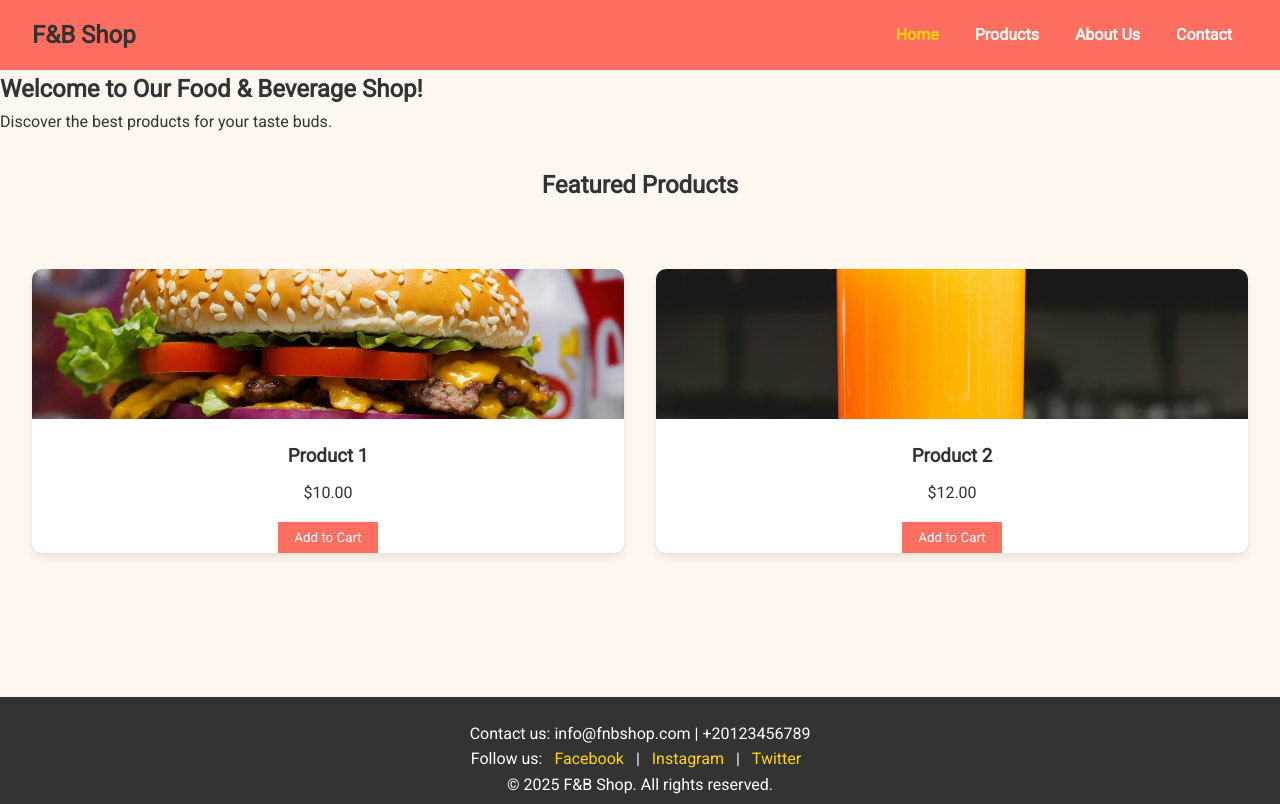
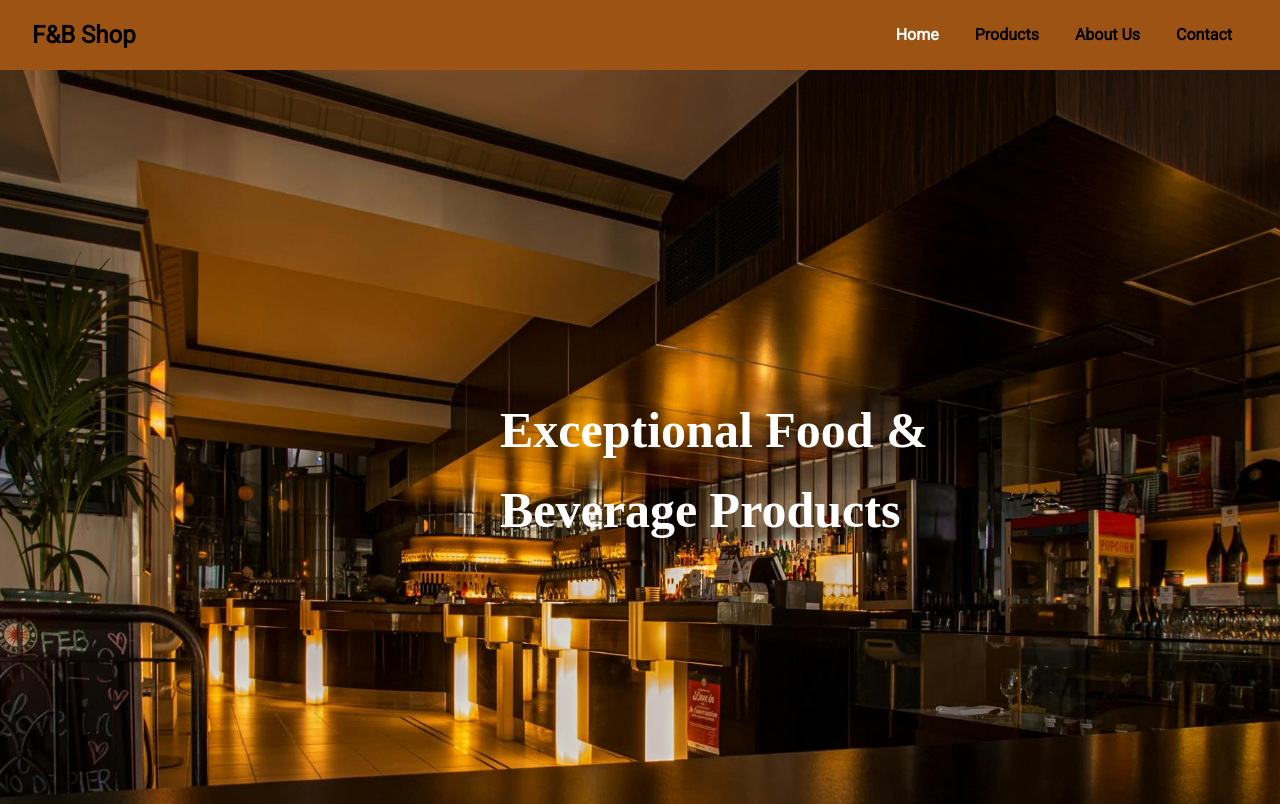
Before and after one commit to Youssef-GIT365/Food-Beverage-Shop, a plain HTML site: page index.html in a window 1280 px wide. Shown: the top 804 px of the page. Drawn offline with Linux system fonts and the light colour scheme.

Commit message:
update_1

```diff
--- a/css/Style.css
+++ b/css/Style.css
@@ -9,16 +9,18 @@
 body {
   line-height: 1.6;
   color: #333;
-  background-color: #fff8f0;
 }
 
 /* Header & Navigation */
 header {
-  background: #ff6f61;
+  background: #9D5313;
   padding: 1rem 2rem;
   position: sticky;
   top: 0;
   z-index: 1000;
+}
+.logo{
+    color: rgb(0, 0, 0);
 }
 
 nav {
@@ -28,7 +30,7 @@ nav {
 }
 
 nav a {
-  color: #fff;
+  color: #000000;
   text-decoration: none;
   margin: 0 1rem;
   font-weight: bold;
@@ -36,20 +38,36 @@ nav a {
 }
 
 nav a:hover, nav a.active {
-  color: #ffd700;
+  color: #fffefe;
+}
+.center {
+  background-image: url("../assets/images/pexels-pixabay-260922.jpg");
+  height: 900px;
+  width: 100vw;
+  background-size: cover;
+  background-position: center;
 }
 
+#center_h1{
+    color: white;
+    position: relative;
+    top: 320px;
+    width: 40%;
+    left: 500px;
+    font-family: serif;
+    font-size: 50px;
+}
 /* Footer */
 footer {
   background: #333;
   color: #fff;
   text-align: center;
   padding: 1.5rem;
-  margin-top: 7rem;
+  margin-top: 0rem;
 }
 
 footer a {
-  color: #ffd700;
+  color: #ffffff;
   margin: 0 0.5rem;
   text-decoration: none;
 }
@@ -65,7 +83,7 @@ button {
 }
 
 button:hover {
-  background: #e65b50;
+  background: #9D5313;
 }
 
 /* Grid Layout for Products */
@@ -134,3 +152,20 @@ form button {
     grid-template-columns: 1fr;
   }
 }
+.btn-submit{
+    background-color:#9D5313;
+}
+
+#btn-products{
+    background-color:#9D5313;
+    margin-bottom: 10px;
+}
+#btn-products-:hover{
+    background-color:#b17036;
+}
+
+.products{
+    background-color: #000000;
+    height: 500px;
+}
+/* End of Style.css */
--- a/index.html
+++ b/index.html
@@ -20,28 +20,12 @@
     </nav>
   </header>
 
-  <section class="hero">
-    <h1>Welcome to Our Food & Beverage Shop!</h1>
-    <p>Discover the best products for your taste buds.</p>
-  </section>
 
-  <section class="featured-products">
-    <h2 style="text-align:center; margin:2rem 0;">Featured Products</h2>
-    <div class="product-grid">
-      <div class="product-card">
-        <img src="assets\images\ai-generated-8606255_1280.jpg" alt="Product 1">
-        <h3>Product 1</h3>
-        <p>$10.00</p>
-        <button>Add to Cart</button>
-      </div>
-      <div class="product-card">
-        <img src="assets\images\abhishek-hajare-kkrXVKK-jhg-unsplash.jpg" alt="Product 2">
-        <h3>Product 2</h3>
-        <p>$12.00</p>
-        <button>Add to Cart</button>
-      </div>
-    </div>
-  </section>
+<div class="center">
+    <h1 id="center_h1">Exceptional Food & Beverage Products</h1>
+</div>
+
+
 
   <footer>
     <p>Contact us: info@fnbshop.com | +20123456789</p>
```
Also changed, not shown: about.html (+8 -5 lines), contact.html (+3 -3 lines), products.html (+10 -7 lines), assets/images/istockphoto-2149219718-2048x2048.jpg (added), assets/images/pexels-pixabay-260922.jpg (added).
